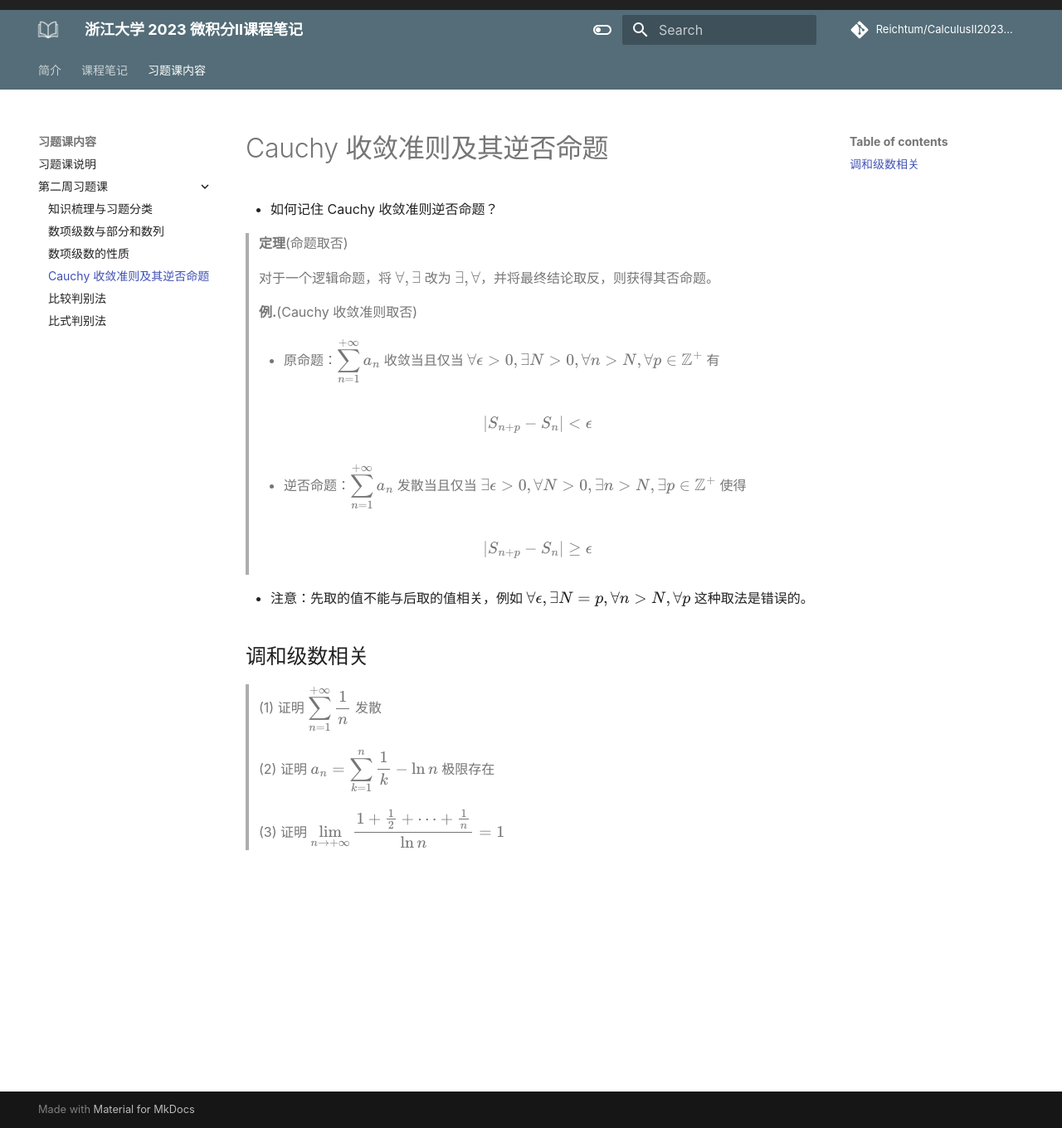
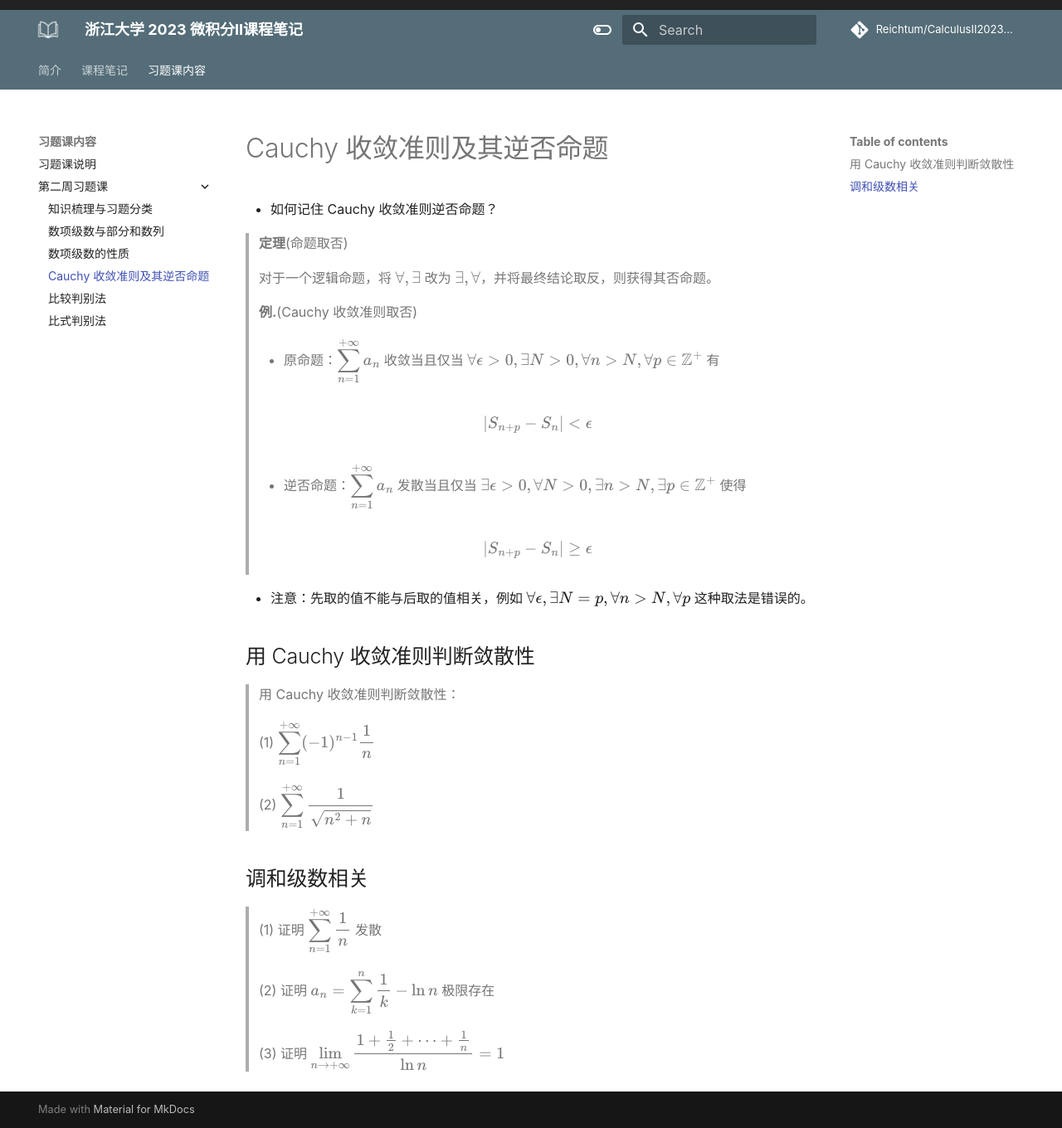
Before and after one commit to ReichtumQian/CalculusII2023Spring, an MkDocs documentation site: the page built from docs/习题课内容/第二周习题课/Cauchy 收敛准则及其逆否命题.md, in a window 1280 px wide and 1360 px high. Shown: the whole window at 83% size. Built offline with MkDocs 1.6.1 and Material for MkDocs 9.7.7, drawn with Linux system fonts in a browser that asks for light colours; some web fonts are replaced; comment, search, counter and statistics services are not loaded.

Commit message:
补充两道遗漏的习题

```diff
--- a/docs/习题课内容/第二周习题课/Cauchy 收敛准则及其逆否命题.md
+++ b/docs/习题课内容/第二周习题课/Cauchy 收敛准则及其逆否命题.md
@@ -18,6 +18,14 @@
 
 - 注意：先取的值不能与后取的值相关，例如 $\forall \epsilon, \exists N = p, \forall n > N, \forall p$ 这种取法是错误的。
 
+## 用 Cauchy 收敛准则判断敛散性
+
+> 用 Cauchy 收敛准则判断敛散性：
+>
+> (1) $\sum\limits_{n = 1}^{+\infty} (-1)^{n-1} \frac{1}{n}$
+>
+> (2) $\sum\limits_{n = 1}^{+\infty} \frac{1}{\sqrt{n^2 + n}}$
+
 ## 调和级数相关
 
 > (1) 证明 ${\displaystyle \sum\limits_{n = 1}^{+\infty} \frac{1}{n}}$ 发散
```
Also changed, not shown: docs/习题课内容/第二周习题课/比较判别法.md (+1 -1 lines).
